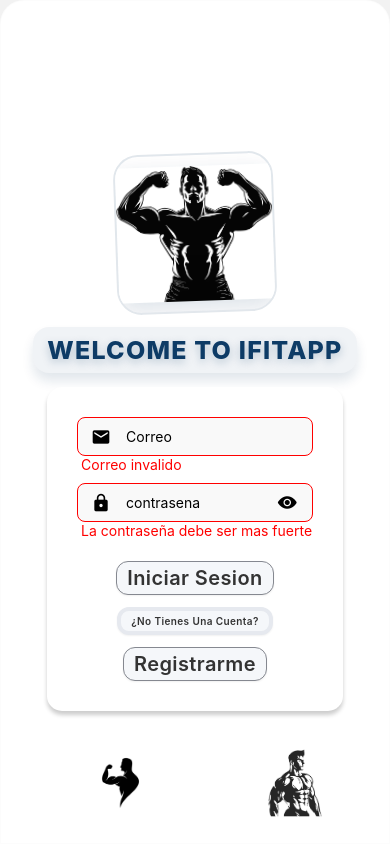
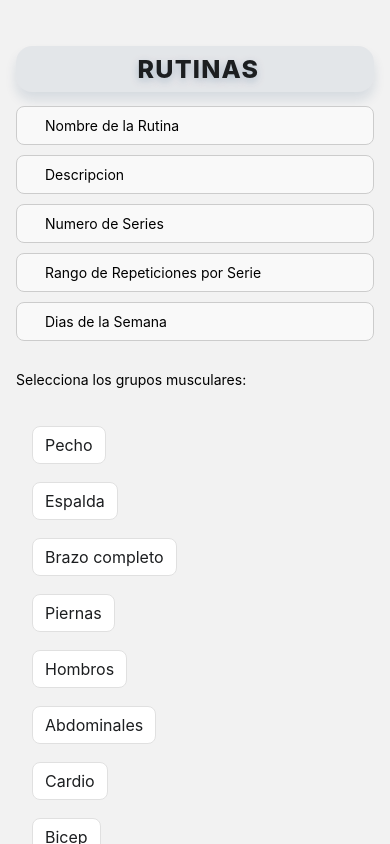
Before and after one commit to Wilmer007/MiProyectoMovil, a React Native app in the folder MiProyectoApp/: screen /GuardaRutinas in a window 390 px wide. Built offline with nearby package versions, Linux system fonts and the light colour scheme.

Commit message:
Modificaciones E Implementaciones
Se crearon opcioines de guardado de rutinas y un flatlist implementado.

```diff
--- a/MiProyectoApp/src/Navigation/StackNavigator.tsx
+++ b/MiProyectoApp/src/Navigation/StackNavigator.tsx
@@ -4,11 +4,13 @@ import LoginScreen from '../Screens/LoginScreen';
 import HomeScreen from '../Screens/HomeScreen';
 import Registro from '../Screens/Registro';
 import TabsNavigator from './TabsNavigator';
+import GuardaRutinas from '../Screens/GuardaRutinas';
 
 export type RootStackParamList = {
     Login: undefined,
     Tabs: {email:string},
     Registro: undefined,
+    GuardaRutinas: undefined,
 
 
 }
@@ -21,6 +23,8 @@ export default function StackNavigator() {
             <Stack.Screen name="Login" component={LoginScreen} />
             <Stack.Screen name="Tabs" component={TabsNavigator} />
             <Stack.Screen name="Registro" component={Registro} />
+            <Stack.Screen name="GuardaRutinas" component={GuardaRutinas} />
+
 
         </Stack.Navigator>
     );
--- a/MiProyectoApp/src/Navigation/TabsNavigator.tsx
+++ b/MiProyectoApp/src/Navigation/TabsNavigator.tsx
@@ -2,6 +2,7 @@ import {createBottomTabNavigator} from '@react-navigation/bottom-tabs'
 import HomeScreen from '../Screens/HomeScreen';
 import LoginScreen from '../Screens/LoginScreen';
 import Registro from '../Screens/Registro';
+import GuardaRutinas from '../Screens/GuardaRutinas';
 
 
 //import ProfileScreen from '../Screens/';
@@ -10,6 +11,8 @@ export type TabsParamList = {
     Home: {newItem?: string} | undefined;
     Profile: undefined;
     Login: undefined;
+    GuardaRutinas: undefined;
+
 }
 
 const Tab = createBottomTabNavigator<TabsParamList>();
@@ -22,6 +25,7 @@ export default function TabsNavigator() {
 
 
 
+
         </Tab.Navigator>
     );
 }
--- /dev/null
+++ b/MiProyectoApp/src/Screens/GuardaRutinas.tsx
@@ -0,0 +1,219 @@
+import React from 'react';
+import { View, Text , StyleSheet, Button, TouchableOpacity, FlatList, ScrollViewBase ,} from 'react-native';
+import { SafeAreaView } from 'react-native-safe-area-context';
+import Custominput from '../Components/Custominput';
+import { useState } from 'react';
+import {Ionicons, MaterialIcons} from "@expo/vector-icons"
+import { ScrollView } from 'react-native';
+
+
+export default function GuardaRutinas({navigation}: any) {
+
+    const Musculos = [
+                    { id: "1", title: "Pecho" },
+                    { id: "2", title: "Espalda" },
+                    { id: "3", title: "Brazo completo" },
+                    { id: "4", title: "Piernas" },
+                    { id: "5", title: "Hombros" },
+                    { id: "6", title: "Abdominales" },
+                    { id: "7", title: "Cardio" },
+                    { id: "8", title: "Bicep" },
+                    { id: "9", title: "Tricep" },
+                    { id: "10", title: "Antebrazos" },
+                    { id: "11", title: "Gluteos" },
+                    { id: "12", title: "Pantorrillas" },
+
+                ];
+
+    const [NombreRutina, setNombreRutina] = useState('');
+    const [Descripcion, setDescripcion] = useState('');
+    const [NumSeries, setNumSeries] = useState('');
+    const [NumRepeticiones, setNumRepeticiones] = useState('');
+    const [DiasSemana, setDiasSemana] = useState('');
+                    const [selectedIds, setSelectedIds] = useState<string[]>([]);
+
+
+                    const handleSelect = (item: { id: string; title: string }) => {
+                        if (!item || !item.id) {
+                            console.warn('Item is not valid');
+                            return;
+                        }
+                        setSelectedIds((prev) =>
+                            prev.includes(item.id) ? prev.filter((id) => id !== item.id) : [...prev, item.id]
+                        );
+                    }
+
+    const Guardar = () => {
+
+        if (!NombreRutina || !Descripcion || !NumSeries || !NumRepeticiones || !DiasSemana) {
+            console.log('Por favor, complete todos los campos');
+            return;
+        }
+        console.log('Rutina guardada:', {
+            NombreRutina,
+            Descripcion,
+            NumSeries,
+            NumRepeticiones,
+            DiasSemana,
+            selectedIds
+
+
+        });
+        setNombreRutina('');
+        setDescripcion('');
+        setNumSeries('');
+        setNumRepeticiones('');
+        setDiasSemana('');
+        setSelectedIds([]);
+    }
+
+
+
+    return (
+        <SafeAreaView style={{ flex: 1 }}>
+        <ScrollView
+          contentContainerStyle={{ padding: 16, paddingBottom: 40 }}
+          keyboardShouldPersistTaps="handled"
+          showsVerticalScrollIndicator={true}
+        >
+            <Text style={styles.Main}>  Rutinas </Text>
+
+            <Custominput
+                value={NombreRutina}
+                placeholder="Nombre de la Rutina"
+                onChange={setNombreRutina}
+
+            />
+            <Custominput
+                value={Descripcion}
+                placeholder="Descripcion"
+                onChange={setDescripcion}
+            />
+            <Custominput
+                value={NumSeries}
+                placeholder="Numero de Series"
+                onChange={setNumSeries}
+                type="number"
+            />
+            <Custominput
+                value={NumRepeticiones}
+                placeholder="Rango de Repeticiones por Serie"
+                onChange={setNumRepeticiones}
+                type="number"
+            />
+            <Custominput
+                value={DiasSemana}
+                placeholder="Dias de la Semana"
+                onChange={setDiasSemana}
+            />
+            <Text style={{ fontSize: 14, fontWeight: '400', marginTop: 20, marginBottom: 10 , }}>Selecciona los grupos musculares:</Text>
+            <FlatList
+                                        data={Musculos}
+                                        keyExtractor={(item) => item.id}
+                                        nestedScrollEnabled={true}
+                                        style={{ marginVertical: 19 }}
+                                        renderItem={({ item }) => {
+                                            const selected = selectedIds.includes(item.id);
+                                            return (
+                                                <TouchableOpacity
+                                                    style={[styles.option, selected && styles.optionSelected]}
+                                                    onPress={() => handleSelect(item)}
+                                                >
+                                                    <Text style={[styles.optionText, selected && styles.optionTextSelected]}>{item.title}</Text>
+                                                </TouchableOpacity>
+                                            );
+                                        }}
+                                    />
+
+
+            <TouchableOpacity onPress={Guardar}style={styles.Guardar}>
+                <MaterialIcons name="save" size={21} color="#fff" />
+                <Text style={[styles.TextoBoton,{ backgroundColor: 'transparent', marginLeft: 8, paddingVertical: 0, paddingHorizontal: 0 },
+                    ]}> Guardar Rutina </Text>
+            </TouchableOpacity>
+
+        </ScrollView>
+        </SafeAreaView>
+    );
+}
+
+const styles = StyleSheet.create({
+
+    Main:{
+            fontSize: 25,
+            color: '#1c1e20ff',
+            fontWeight: '800',
+            letterSpacing: 1.2,
+            textTransform: 'uppercase',
+            textAlign: 'center',
+            marginVertical: 14,
+            paddingHorizontal: 14,
+            paddingVertical: 8,
+            borderRadius: 16,
+            backgroundColor: 'rgba(13,59,102,0.06)',
+            marginTop: 30,
+
+            textShadowColor: 'rgba(13,59,102,0.25)',
+            textShadowOffset: { width: 0, height: 3 },
+            textShadowRadius: 8,
+
+            shadowColor: '#0d3b66',
+            shadowOffset: { width: 0, height: 8 },
+            shadowOpacity: 0.12,
+            shadowRadius: 12,
+            elevation: 10,
+    },
+    TextoBoton:{
+            fontSize: 18,
+            color: '#ffffff',
+            fontWeight: '600',
+            letterSpacing: 0.8,
+            textTransform: 'uppercase',
+            textAlign: 'center',
+            marginVertical: 14,
+            paddingHorizontal: 14,
+            paddingVertical: 12,
+            borderRadius: 8,
+            backgroundColor: '#0D3B66',
+
+            shadowColor: '#0d3b66',
+            shadowOffset: { width: 0, height: 4 },
+            shadowOpacity: 0.3,
+            shadowRadius: 6,
+            elevation: 8,
+    },
+    Guardar: {
+            flexDirection: 'row',
+            alignItems: 'center',
+            justifyContent: 'center',
+            padding: 4,
+            borderRadius: 8,
+            backgroundColor: '#143e65ff',
+            marginHorizontal: 5,
+    },
+    option: {
+            paddingVertical: 8,
+            paddingHorizontal: 12,
+            marginLeft: 16,
+            marginRight: 0,
+            marginVertical: 9,
+            borderRadius: 8,
+            backgroundColor: '#ffffff',
+            borderWidth: 1,
+            borderColor: '#e0e0e0',
+            alignSelf: 'flex-start',
+    },
+    optionSelected: {
+            backgroundColor: '#0D3B66',
+            borderColor: '#0D3B66',
+    },
+    optionText: {
+            fontSize: 16,
+            color: '#1c1e20',
+    },
+    optionTextSelected: {
+            fontSize: 16,
+            color: '#ffffff',
+            fontWeight: '600',
+    },
+})
--- a/MiProyectoApp/src/Screens/HomeScreen.tsx
+++ b/MiProyectoApp/src/Screens/HomeScreen.tsx
@@ -2,22 +2,24 @@ import { View, Text } from "react-native";
 import { StyleSheet } from "react-native";
 import { Button } from "react-native";
 
+
 export default function HomeScreen({navigation}: any) {
 
-const handleGuardarRutinas = () => {
-    // perform the save action or navigate; using console.log as a placeholder
-    navigation.navigate('GuardarRutinas');
-}
-
-
-    return(
-        <View>
-            <Text style={styles.Main}>Bienvenido</Text>
-            <Button title="Guardar Rutinas" onPress={handleGuardarRutinas}/>
-        </View>
-
-
-    )
+return (
+    <View>
+        <Text style={styles.Main}>Bienvenido</Text>
+        <Button
+            title="Guardar Rutinas"
+            onPress={() => {
+                if (navigation && typeof navigation.navigate === 'function') {
+                    navigation.navigate('GuardaRutinas');
+                } else {
+                    console.warn('Navigation is not available');
+                }
+            }}
+        />
+    </View>
+);
 }
 
 const styles = StyleSheet.create({
--- a/MiProyectoApp/src/Screens/Registro.tsx
+++ b/MiProyectoApp/src/Screens/Registro.tsx
@@ -99,7 +99,7 @@ import { View, Text, Button, TouchableOpacity, FlatList, StyleSheet } from "reac
                 },
                 option: {
                     padding: 10,
-                    borderBottomWidth: 1,
+                    borderBottomWidth: 5,
                     borderBottomColor: "#ddd",
                     width: "100%",
                 },
```
Also changed, not shown: MiProyectoApp/src/Screens/Rutinas/GuardarRutinas.tsx (deleted).
